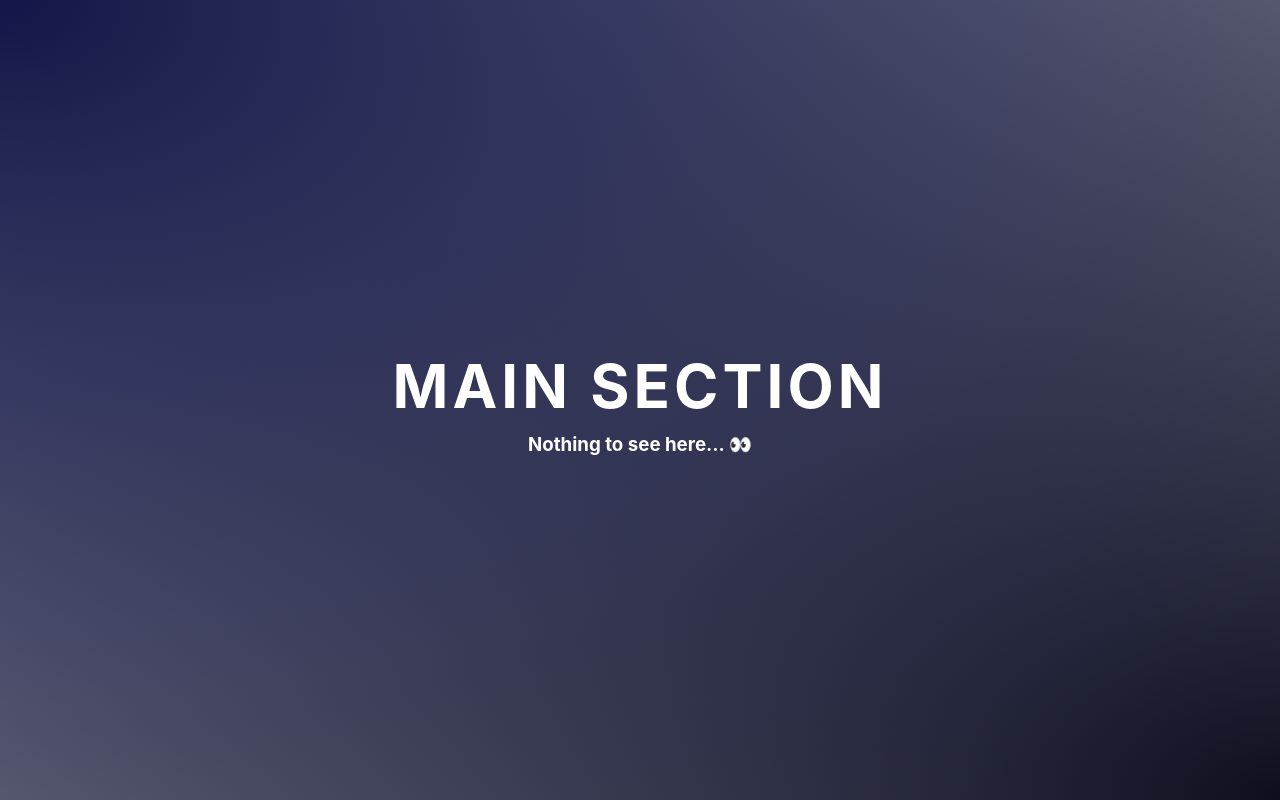
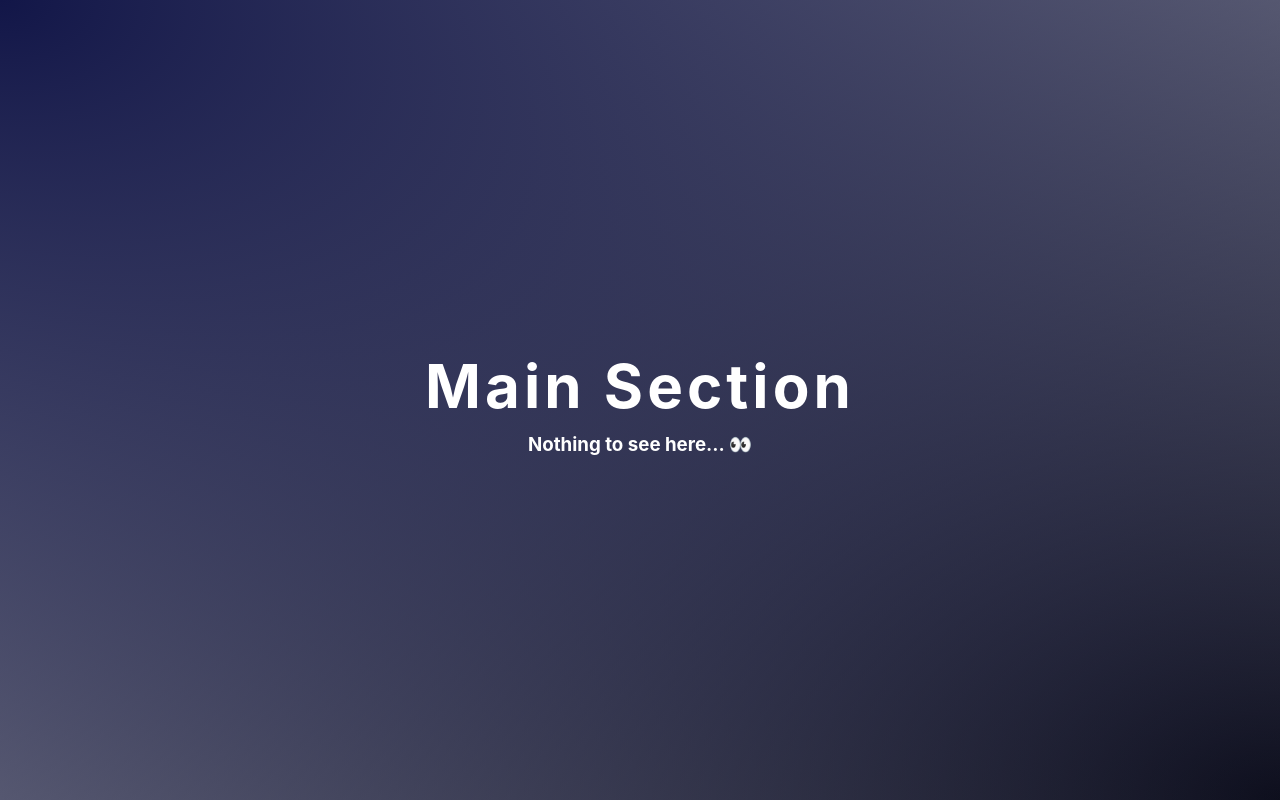
Before and after one commit to fknSeven/login-simple, a Vue app: page /#/main in a window 1280 px wide. Built offline with nearby package versions, Linux system fonts and the light colour scheme.

Commit message:
some updates to trigger workflow

```diff
--- a/src/components/Main.vue
+++ b/src/components/Main.vue
@@ -1,6 +1,6 @@
 <template>
 <div class="main-view">
-  <h1>MAIN SECTION</h1>
+  <h1>Main Section</h1>
   <h3>Nothing to see here... &#128064</h3>
 </div>
 </template>
```
